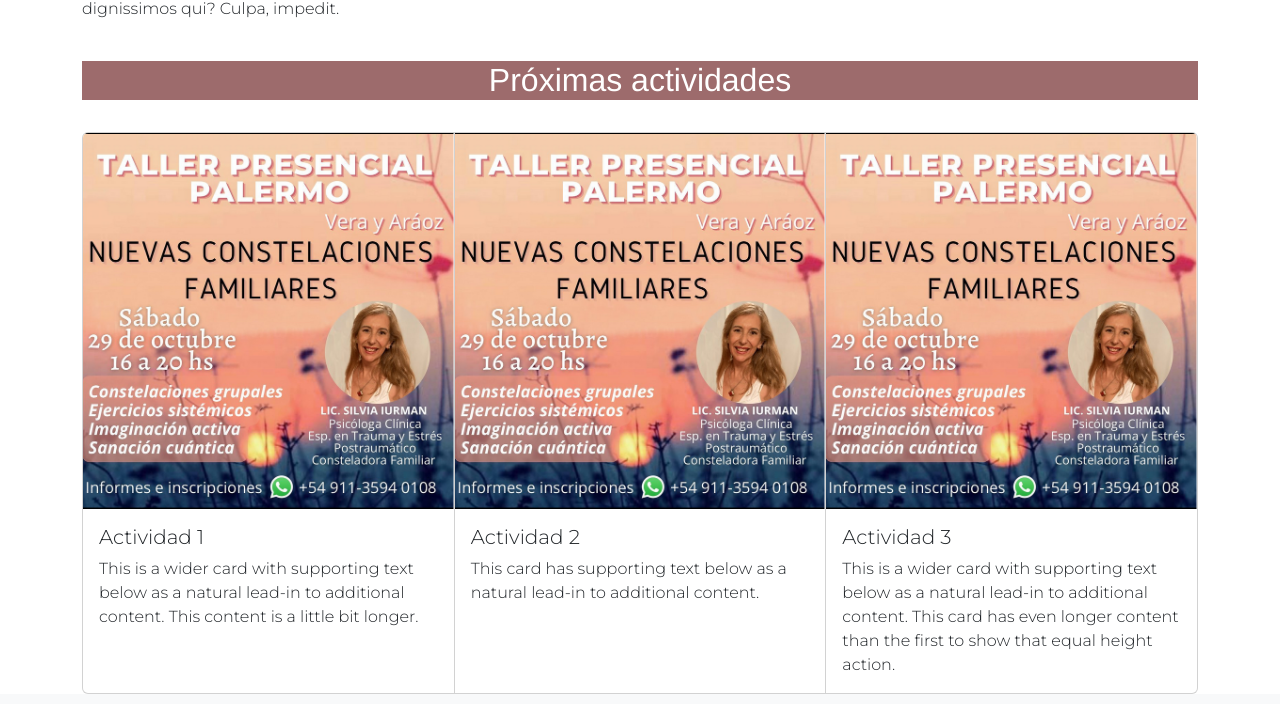
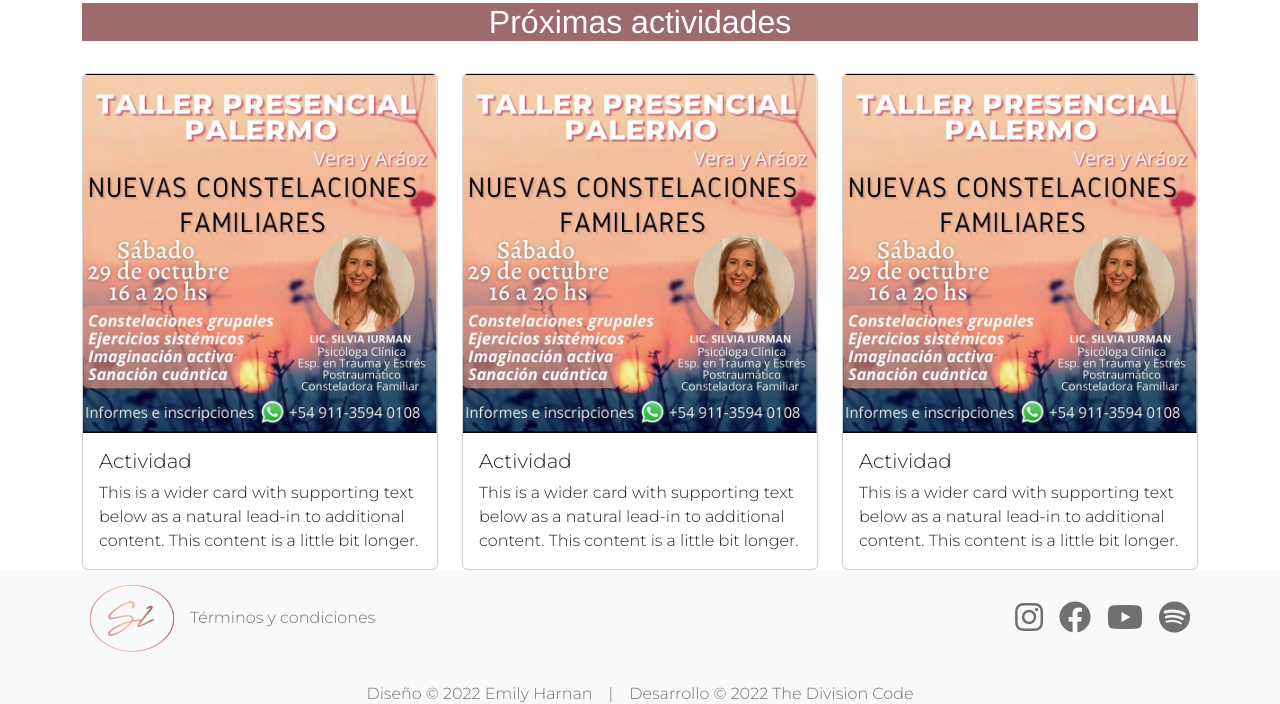
Before and after one commit to Nicocaputocai/silvia-iurman, a React (Create React App) app: page / in a window 1280 px wide. Shown: the part 1195-1899 px from the top of the page. Built offline with nearby package versions, Linux system fonts and the light colour scheme.

Commit message:
Corregí home banner y grid cards, modelo talleres terminado

```diff
--- /dev/null
+++ b/src/Components/Courses/index.js
@@ -0,0 +1,3 @@
+import CoursesDescription from './CoursesDescription.jsx';
+
+export default CoursesDescription;
--- a/src/Pages/Home.jsx
+++ b/src/Pages/Home.jsx
@@ -8,14 +8,7 @@ import bannerCEL from "../assets/BANNER VERTICAL SILVIA IURMAN.jpg"
 import activity from "../assets/actividad.png"
 
 const Home = () => {
-  const[matches, setMatches] = useState(
-    window.matchMedia("(min-wid: 768px)").matches
-  )
-  useEffect(() =>{
-    window
-    .matchMedia("(min-width: 768px)")
-    .addEventListener('change', e => setMatches(e.matches))
-  })
+
   return (
     <>
     <Helmet>
@@ -25,27 +18,14 @@ const Home = () => {
       <Container>
 
       <Row className="aligh-items-center">
-        {matches && <img className="aligh-items-center" style={{height:"70vh", weight:"100vw"}} src={bannerPC} alt="" />}
-        {!matches && <img className="aligh-items-center" style={{height:"65vh", weight:"100vw"}} src={bannerCEL} alt="" />}
-          {/* <Col xs={12} md={6} xl={7}>
+        </Row>
+        <Row className="aligh-items-center">
+          <img className="bigscreen" src={bannerPC} alt="banner" />
+          <img className="smallscreen" src={bannerCEL} alt="banner" />
+        </Row>
         <br />
         <br />
-            <h1 >SILVIA IURMAN</h1>
-            <p >Nuevas Constelaciones Familiares Argentina</p>
-          </Col>
-          <Col xs={12} md={6} xl={5}>
-            <Image src={silvia} roundedCircle="true" style={{width:'auto', height:'300px'}}/>
-          </Col> */}
-        </Row>
-{/*
-        <Row id="bannerCel" className="aligh-items-center">
-          <img src={bannerCEL} alt="" />
-        </Row> */}
 
-      {/* </Container> */}
-        <br />
-        <br />
-      {/* <Container> */}
         <Row>
           <Col lg="4">
             <h2>Silvia Iurman</h2>
@@ -64,48 +44,22 @@ const Home = () => {
         </div>
         <h2>Próximas actividades</h2>
         <br />
-        <CardGroup>
+        <Row xs={1} md={3} className="g-4">
+      {Array.from({ length: 3 }).map((_, idx) => (
+        <Col>
           <Card>
           <Card.Img variant="top" src={activity} />
             <Card.Body>
-          <Card.Title>Actividad 1</Card.Title>
+            <Card.Title>Actividad </Card.Title>
             <Card.Text>
             This is a wider card with supporting text below as a natural lead-in
             to additional content. This content is a little bit longer.
           </Card.Text>
             </Card.Body>
-        {/* <Card.Footer>
-          <small className="text-muted">Last updated 3 mins ago</small>
-        </Card.Footer> */}
           </Card>
-      <Card>
-        <Card.Img variant="top" src={activity} />
-        <Card.Body>
-          <Card.Title>Actividad 2</Card.Title>
-          <Card.Text>
-            This card has supporting text below as a natural lead-in to
-            additional content.{' '}
-          </Card.Text>
-        </Card.Body>
-        {/* <Card.Footer>
-          <small className="text-muted">Last updated 3 mins ago</small>
-        </Card.Footer> */}
-      </Card>
-      <Card>
-        <Card.Img variant="top" src={activity} />
-        <Card.Body>
-          <Card.Title>Actividad 3</Card.Title>
-          <Card.Text>
-            This is a wider card with supporting text below as a natural lead-in
-            to additional content. This card has even longer content than the
-            first to show that equal height action.
-          </Card.Text>
-        </Card.Body>
-        {/* <Card.Footer>
-          <small className="text-muted">Last updated 3 mins ago</small>
-        </Card.Footer> */}
-      </Card>
-    </CardGroup>
+        </Col>
+      ))}
+    </Row>
       </Container>
     </>
   );
--- a/src/index.css
+++ b/src/index.css
@@ -6,11 +6,6 @@ body {
   /* background-color: #F3F3F3; */
   background-color: white;
 }
-
-/* code {
-  font-family: source-code-pro, Menlo, Monaco, Consolas, 'Courier New',
-    monospace;
-} */
 
 h1, h2, h3{
   font-family: "Arimo";
@@ -21,76 +16,10 @@ h2,h3 {
   color: #fff;
 }
 /************ Banner Css ************/
-.banner {
-  background-image: url("./assets/BANNER HORIZONTAL SILVIA IURMAN .jpg");
-  margin-top: 0;
-  padding: 60px 0 100px 0;
-  background-color:white ;
-  background-position: top center;
-  background-size: cover;
-  background-repeat: no-repeat;
+.bigscreen {display:block;}
+.smallscreen {display:none;}
+
+@media only screen and (max-width: 800px) {
+    .bigscreen {display:none;}
+    .smallscreen {display:block;}
 }
-
-/* .banner .tagline {
-  font-weight: 700;
-  letter-spacing: 0.8px;
-  padding: 8px 10px;
-  background: linear-gradient(90.21deg, rgba(170, 54, 124, 0.5) -5.91%, rgba(74, 47, 189, 0.5) 111.58%);
-  border: 1px solid rgba(255, 255, 255, 0.5);
-  font-size: 20px;
-  margin-bottom: 16px;
-  display: inline-block;
-} */
-/* .banner h1 {
-  font-size: 65px;
-  font-weight: 700;
-  letter-spacing: 0.8px;
-  line-height: 1;
-  margin-bottom: 20px;
-  margin-left: 20px;
-  display: block;
-  color: white
-}
-.banner p {
-  color: #B8B8B8;
-  font-size: 18px;
-  letter-spacing: 0.8px;
-  line-height: 1.5em;
-  width: 96%;
-  margin-left: 20px;
-}
-.banner button {
-  color: #fff;
-  font-weight: 700;
-  font-size: 20px;
-  margin-top: 60px;
-  letter-spacing: 0.8px;
-  display: flex;
-  align-items: center;
-}
-.banner button svg {
-  font-size: 25px;
-  margin-left: 10px;
-  transition: 0.3s ease-in-out;
-  line-height: 1;
-}
-.banner button:hover svg {
-  margin-left: 25px;
-} */
-/* .banner img {
-  animation: updown 3s linear infinite;
-} */
-/* @keyframes updown {
-    0% {
-        transform: translateY(-20px);
-    }
-    50% {
-        transform: translateY(20px);
-    }
-    100% {
-        transform: translateY(-20px);
-    }
-}
-.txt-rotate > .wrap {
-  border-right: 0.08em solid #666;
-} */
```
Also changed, not shown: src/Components/Courses/CoursesDescription.jsx (added, +15 -0 lines), src/Pages/TalleresPresenciales.jsx (+32 -1 lines). Lines whose indentation alone changed are shown as unchanged.
